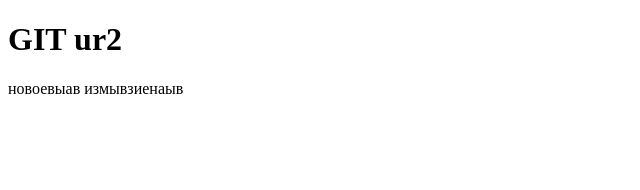
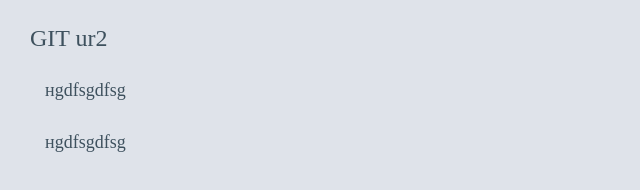
Before and after one commit to Diroki/site, a plain HTML site: page index.html in a window 1280 px wide. Shown: the whole page, without its empty margins (0-640 px from the left). Drawn offline with Linux system fonts and the light colour scheme.

Commit message:
second commit

```diff
--- a/index.html
+++ b/index.html
@@ -2,14 +2,15 @@
 <html lang="en" >
 
 <head>
-
+<link rel="stylesheet" href="css/style.css" />
 <meta charset="utf-8">
 <title>Добро пожаловать</title>
 </head>
 <body>
 
 <h1>GIT ur2</h1>
-<p>новоевыав измывзиенаыв</p>
+<p>нgdfsgdfsg</p>
+<p>нgdfsgdfsg</p>
 
 </body>
 </html>
```
